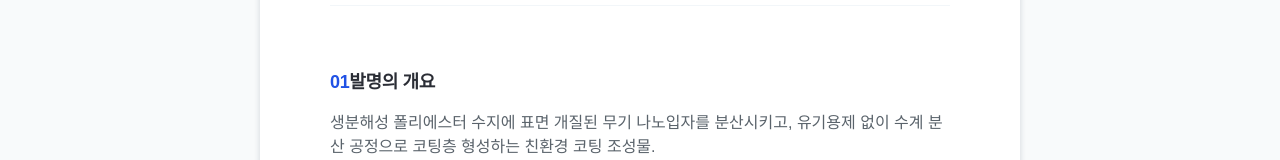
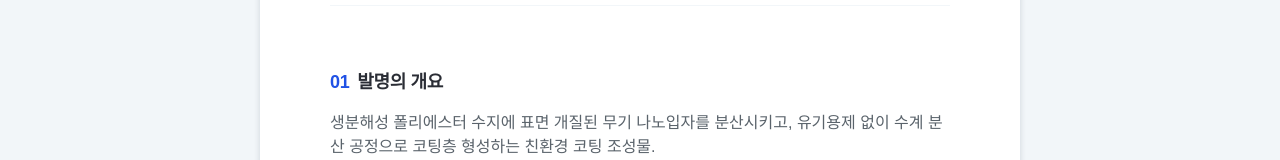
Before and after one commit to CEOS-IPX/IPX-FE, a Next.js app: page /myhistory/1/report in a window 1280 px wide. Shown: the part 413-573 px from the top of the page. Built offline with nearby package versions, Linux system fonts and the light colour scheme; no server answers; a web font is replaced by a local one.

Commit message:
chore: bg 색 및 flex 설정

```diff
--- a/src/app/(report)/layout.tsx
+++ b/src/app/(report)/layout.tsx
@@ -2,7 +2,7 @@ import { Topbar } from "@/components/topbar/Topbar";
 
 export default function ReportLayout({ children }: { children: React.ReactNode }) {
   return (
-    <div className="flex h-screen w-full flex-col overflow-auto bg-bg-neutral-hover scrollbar-hide print:h-auto print:overflow-visible">
+    <div className="flex h-screen w-full flex-col overflow-auto bg-bg-neutral-subtle scrollbar-hide print:h-auto print:overflow-visible">
       <div className="print:hidden">
         <Topbar />
       </div>
--- a/src/components/report/Conclusion.tsx
+++ b/src/components/report/Conclusion.tsx
@@ -5,7 +5,7 @@ type TotalConclusionProps = {
 export default function TotalConclusion({ conclusion }: TotalConclusionProps) {
   return (
     <div className="flex flex-col gap-4">
-      <h2 className="text-title-emphasis-18 text-title-secondary gap-2">
+      <h2 className="flex text-title-emphasis-18 text-title-secondary gap-2">
         <span className="text-title-emphasis-18 text-primary-default">04</span>
         <span>종합 결론</span>
       </h2>
--- a/src/components/report/Overview.tsx
+++ b/src/components/report/Overview.tsx
@@ -12,7 +12,7 @@ type ReportOverviewProps = {
 export default function ReportOverview({ overview, components }: ReportOverviewProps) {
   return (
     <section className="flex flex-col gap-4">
-      <h2 className="text-title-emphasis-18 text-title-secondary gap-2">
+      <h2 className=" flex text-title-emphasis-18 text-title-secondary gap-2">
         <span className="text-title-emphasis-18 text-primary-default">01</span>
         <span>발명의 개요</span>
       </h2>
```
